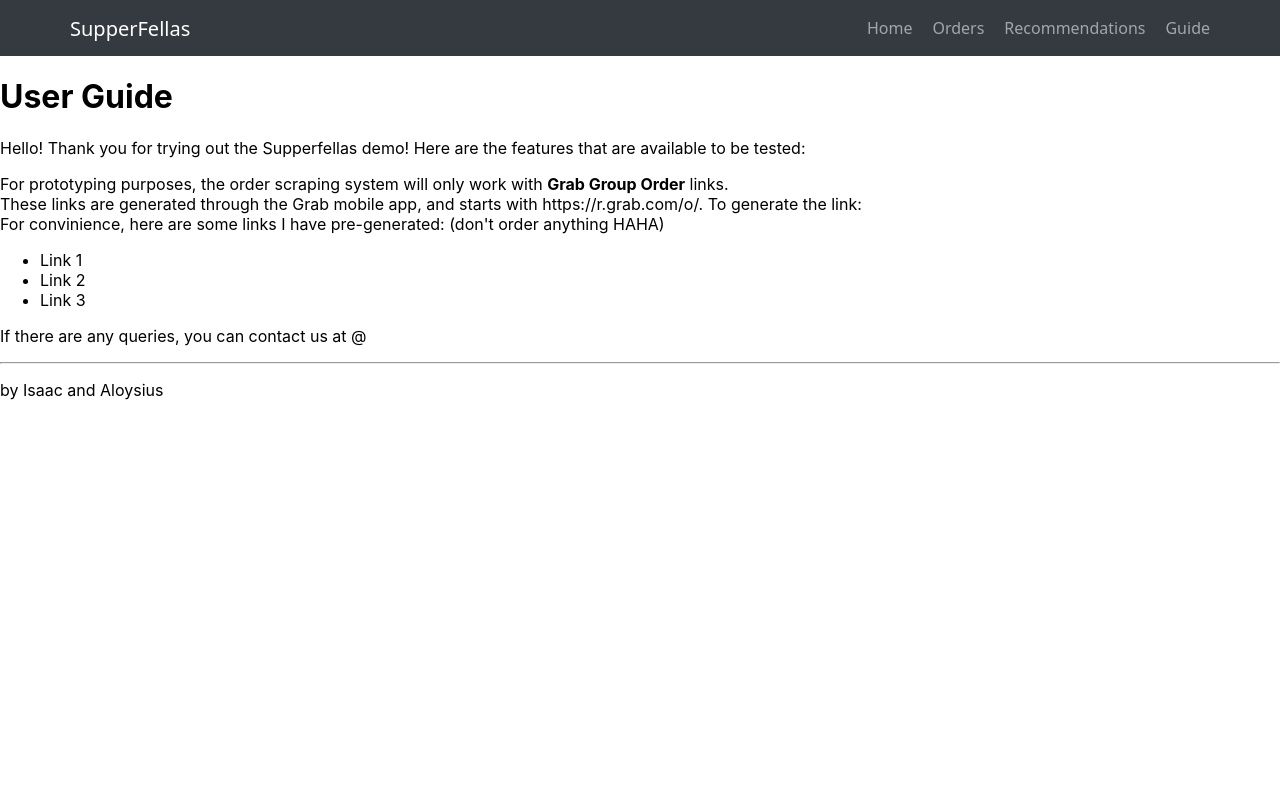
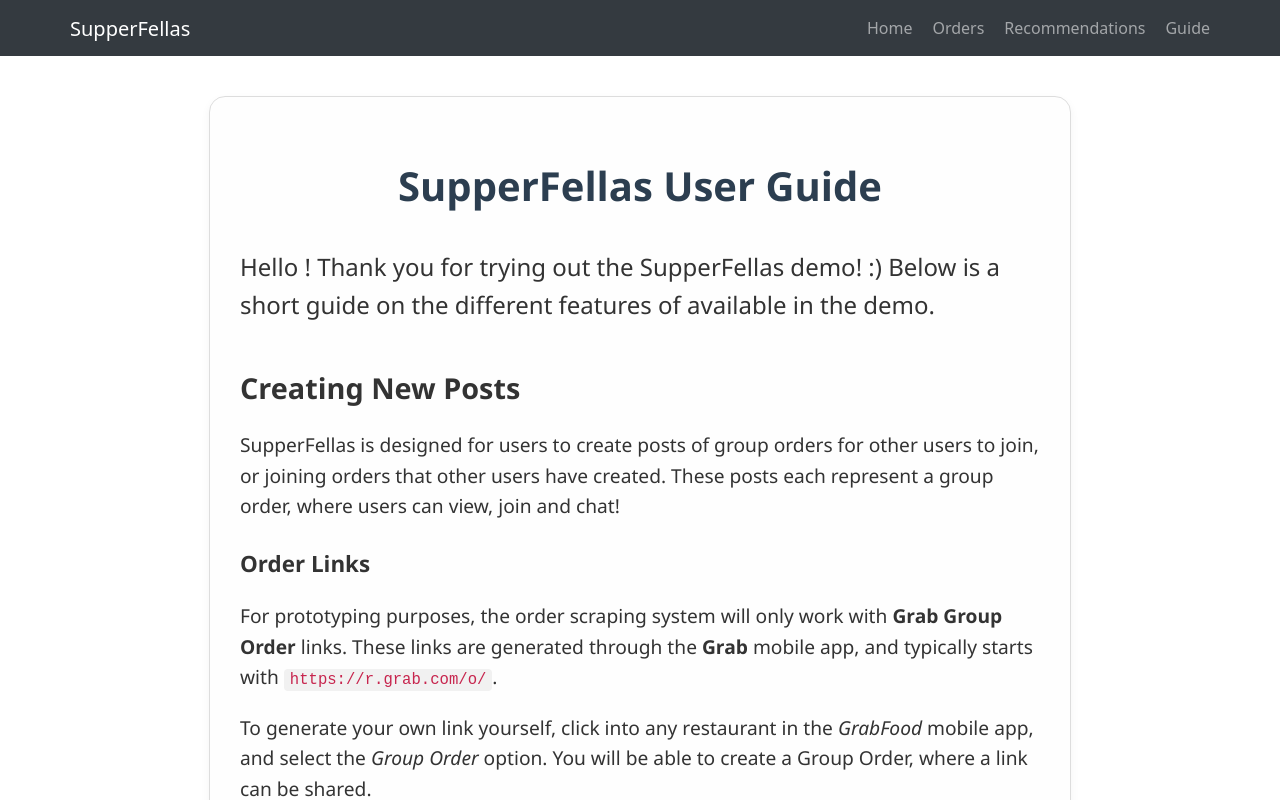
Before and after one commit to Alloyshoes/SupperFellas, a React (Create React App) app: page /guide in a window 1280 px wide. Built offline with nearby package versions, Linux system fonts and the light colour scheme; no server answers.

Commit message:
full guide page!

```diff
--- a/src/pages/Guide/Guide.css
+++ b/src/pages/Guide/Guide.css
@@ -0,0 +1,59 @@
+.guide-page {
+  max-width: 800px;
+  margin: 40px auto;
+  padding: 30px;
+  font-family: 'Segoe UI', Tahoma, Geneva, Verdana, sans-serif;
+  font-size: larger;
+  background-color: #fefefe;
+  border: 1px solid #ddd;
+  border-radius: 16px;
+  box-shadow: 0 4px 10px rgba(0, 0, 0, 0.05);
+  line-height: 1.6;
+  color: #333;
+}
+
+.guide-page h1 {
+  font-size: 2.5rem;
+  text-align: center;
+  margin-bottom: 30px;
+  color: #2c3e50;
+}
+
+.guide-page h2 {
+  font-size: 1.8rem;
+  margin-top: 40px;
+  margin-bottom: 12px;
+}
+
+.guide-page h3 {
+  font-size: 1.4rem;
+  margin-top: 24px;
+  margin-bottom: 8px;
+}
+
+.guide-page p {
+  margin-bottom: 16px;
+}
+
+.guide-page ul {
+  padding-left: 20px;
+  margin-bottom: 20px;
+}
+
+.guide-page li {
+  margin-bottom: 4px;
+}
+
+.guide-page code {
+  background-color: #f1f1f1;
+  padding: 2px 6px;
+  border-radius: 4px;
+  font-family: monospace;
+  color: #c7254e;
+}
+
+.guide-page hr {
+  margin: 40px 0;
+  border: none;
+  border-top: 1px solid #ddd;
+}
--- a/src/pages/Guide/Guide.jsx
+++ b/src/pages/Guide/Guide.jsx
@@ -1,32 +1,171 @@
+import { getAuth } from "firebase/auth";
+import { useState } from "react";
+import "./Guide.css";
+
+import group_order_button from "../../assets/group_order_button.png";
+
 /* Guide page for demo purposes; insturctions and user manual */
 const GuidePage = () => {
+  const auth = getAuth();
+  const [name, setName] = useState("");
+  getAuth()
+    .authStateReady()
+    .then(() => {
+      const user = auth.currentUser;
+      if (user === undefined || user === null) {
+        setName("");
+        return;
+      }
+      setName(auth.currentUser.email.split("@")[0]);
+    });
+
   return (
     <div className="guide-page">
-      <h1>User Guide</h1>
-      <p>
-        Hello! Thank you for trying out the Supperfellas demo! Here are the
-        features that are available to be tested:
+      <h1>SupperFellas User Guide</h1>
+      <p style={{ fontSize: "x-large" }}>
+        Hello <i>{name}</i>! Thank you for trying out the SupperFellas demo! :)
+        Below is a short guide on the different features of available in the
+        demo.
       </p>
 
+      <h2>Creating New Posts</h2>
+      <p>
+        SupperFellas is designed for users to create posts of group orders for
+        other users to join, or joining orders that other users have created.
+        These posts each represent a group order, where users can view, join and
+        chat!
+      </p>
+
+      <h3>Order Links</h3>
       <p>
         For prototyping purposes, the order scraping system will only work with{" "}
-        <b>Grab Group Order</b> links.
-        <br />
-        These links are generated through the Grab mobile app, and starts with
-        https://r.grab.com/o/. To generate the link:
-        <br />
-        For convinience, here are some links I have pre-generated: (don't order
-        anything HAHA)
-        <ul>
-          <li>Link 1</li>
-          <li>Link 2</li>
-          <li>Link 3</li>
-        </ul>
+        <b>Grab Group Order</b> links. These links are generated through the{" "}
+        <b>Grab</b> mobile app, and typically starts with{" "}
+        <code>https://r.grab.com/o/</code>.
+        <p>
+          To generate your own link yourself, click into any restaurant in the{" "}
+          <i>GrabFood</i> mobile app, and select the <i>Group Order</i> option.
+          You will be able to create a Group Order, where a link can be shared.
+        </p>
+        <img src={group_order_button}></img>
+        <p>
+          For your convenience, I have prepared some pre-generated links to be
+          freely used! (pls don't order anything HAHA)
+        </p>
+        <table>
+          <tbody>
+            <tr>
+              <td style={{ paddingRight: 50 }}>
+                1.{" "}
+                <a href="https://r.grab.com/o/iyM73yMb">
+                  https://r.grab.com/o/iyM73yMb
+                </a>{" "}
+              </td>
+              <td>(McDonalds)</td>
+            </tr>
+            <tr>
+              <td>
+                2.{" "}
+                <a href="https://r.grab.com/o/jMJZviYn">
+                  https://r.grab.com/o/jMJZviYn
+                </a>{" "}
+              </td>
+              <td>(Springleaf Prata)</td>
+            </tr>
+            <tr>
+              <td>
+                3.{" "}
+                <a href="https://r.grab.com/o/VzmQ36Vz">
+                  https://r.grab.com/o/VzmQ36Vz
+                </a>{" "}
+              </td>
+              <td>(Lok Lok Dynasty)</td>
+            </tr>
+            <tr>
+              <td>
+                4.{" "}
+                <a href="https://r.grab.com/o/mAJjABra">
+                  https://r.grab.com/o/mAJjABra
+                </a>{" "}
+              </td>
+              <td>(Egg Thai)</td>
+            </tr>
+            <tr>
+              <td>
+                5.{" "}
+                <a href="https://r.grab.com/o/FjMnERba">
+                  https://r.grab.com/o/FjMnERba
+                </a>{" "}
+              </td>
+              <td>(Wingstop)</td>
+            </tr>
+            <tr>
+              <td>
+                6.{" "}
+                <a href="https://r.grab.com/o/YBzQbiuq">
+                  https://r.grab.com/o/YBzQbiuq
+                </a>
+              </td>
+              <td>(Domino's Pizza)</td>
+            </tr>
+          </tbody>
+        </table>
       </p>
 
-      <p>If there are any queries, you can contact us at @</p>
+      <h3>Posting Process</h3>
+      <p>
+        After submitting a post, it will appear in under the open orders. Behind
+        the scenes, there is a automated headless browser (magically) scraping
+        the site for useful data that will be displayed in the post. This will
+        inevitably take some time, so it will eventually appear if the scraping
+        is successful. This is all done server-side, so you don't have to wait
+        at the page for it to be done.
+        <p>
+          There will be a📍pin for the restaurant on the map in the{" "}
+          <a href="/Orders">Orders page</a> as well!
+        </p>
+      </p>
+
+      <h3>Recommendations/Reviews</h3>
+      <p>
+        Users are able to recommend and review the restaurant of their group
+        order after it is closed. This can be seen in the{" "}
+        <a href="/Reco">Recommendations page</a>, where additional reviewing can
+        be done.
+      </p>
+
+      <h2>Demo Limits</h2>
+      <p>
+        To control the amount of data stored in the database, there are limits
+        set to make sure the total data size is under the limit of the database.
+        No worries since you can delete posts.
+      </p>
+      <ui>
+        <li>Group Order Posts: 15</li>
+        <li>Chat History: 15</li>
+        <li>Recommendations: 10</li>
+        <li>Reviews (within Recommendations): 10</li>
+      </ui>
+
+      <h2>Reflections</h2>
+      <p>
+        Both me (Isaac) and Aloysius learnt a lot during this whole journey of
+        ideating, learning and developing SupperFellas. It was not easy,
+        especially since we were damn noob, and even though this might not seem
+        like much, we really tried to challenge ourselves and push our
+        boundaries.{" "}
+        <span style={{ fontSize: "x-small" }}>
+          Maybe the real supperfellas were the fellas we made along the way…
+        </span>
+      </p>
+
       <hr />
-      <p>by Isaac and Aloysius</p>
+      <p>
+        If there are any urgent queries, you can contact us at
+        @u.nus.edu/@u.nus.edu
+      </p>
+      <br />
+      <p style={{ fontSize: "small" }}>SupperFellas by Isaac and Aloysius</p>
     </div>
   );
 };
```
Also changed, not shown: src/assets/group_order_button.png (added).
